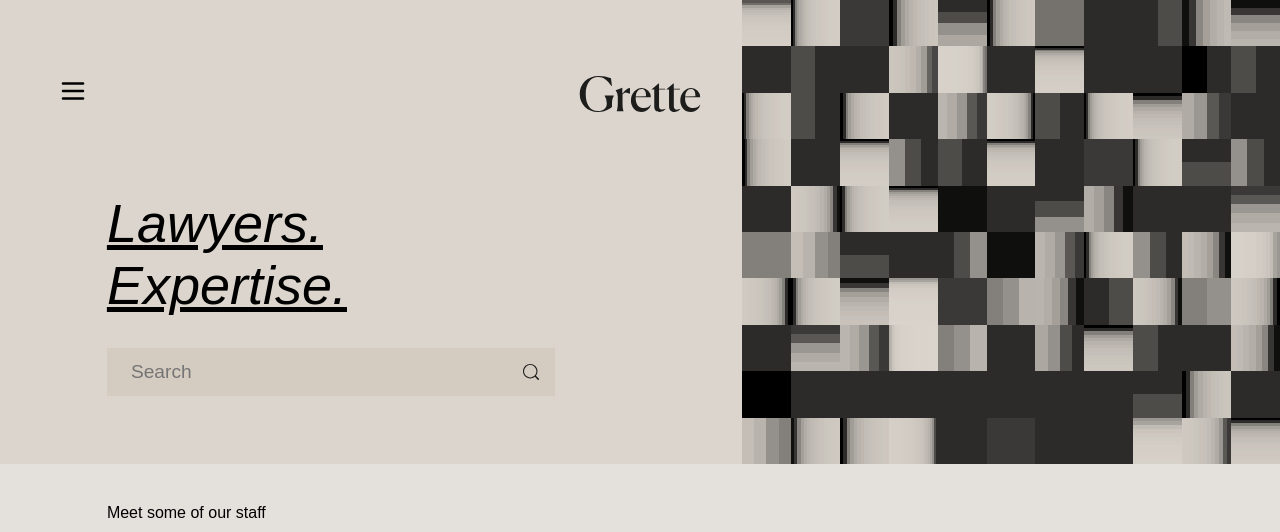
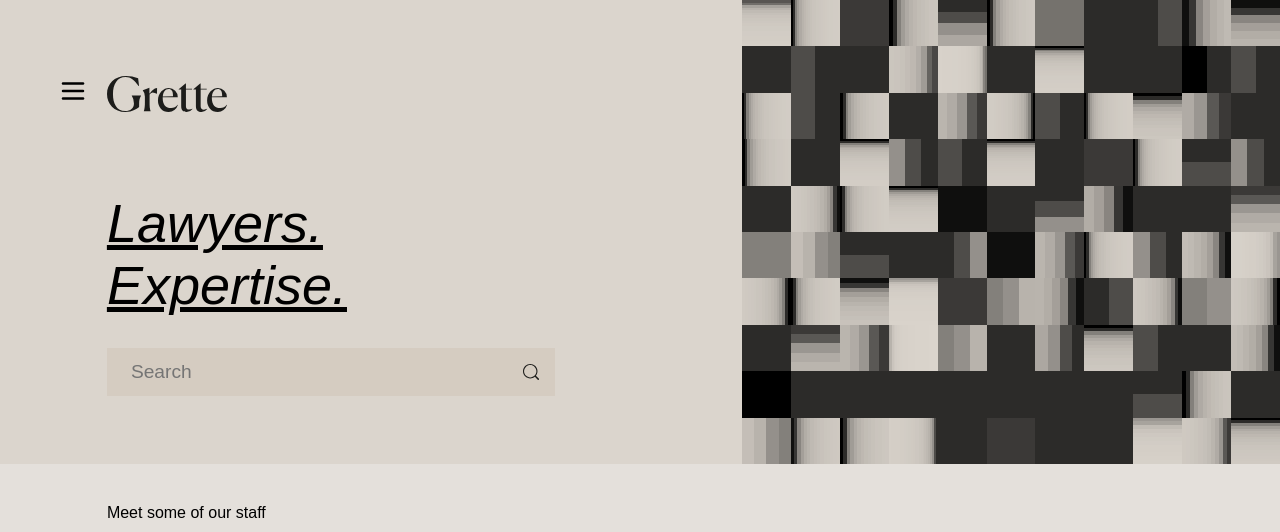
Before and after one commit to jozuekupec/vsb-via-project-b, a plain HTML site: page index.html in a window 1280 px wide. Shown: the top 532 px of the page. Drawn offline with Linux system fonts and the light colour scheme.

Commit message:
[generated] @via #b Přegenerovat styly

```diff
--- a/assets/sass/main.css
+++ b/assets/sass/main.css
@@ -149,10 +149,34 @@ body footer {
   margin-bottom: 4.75rem;
 }
 
+.Header {
+  display: flex;
+  flex-direction: row;
+  width: 100%;
+  position: fixed;
+  top: 0;
+  left: 0;
+  background-color: var(--colorBrandPrimary);
+  z-index: 10000;
+}
+@media screen and (min-width: 62rem) {
+  .Header {
+    position: static;
+    z-index: unset;
+  }
+}
 .Header-logo {
   height: 2.25rem;
-  margin-top: 4.75rem;
+  margin-block: 1.75rem;
+  margin-left: 9rem;
   margin-right: auto;
+}
+@media screen and (min-width: 62rem) {
+  .Header-logo {
+    margin-top: 4.75rem;
+    margin-bottom: 0;
+    margin-left: 0;
+  }
 }
 .Header-logo img {
   width: 100%;
@@ -160,9 +184,14 @@ body footer {
 }
 .Header-navToggle {
   position: fixed;
-  top: 4.75rem;
+  top: 1.75rem;
   left: 3.6rem;
   cursor: pointer;
+}
+@media screen and (min-width: 62rem) {
+  .Header-navToggle {
+    top: 4.75rem;
+  }
 }
 
 .HeaderContent {
```
Also changed, not shown: 1 other file.
